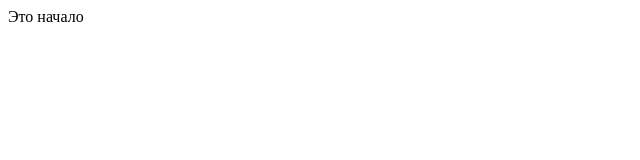
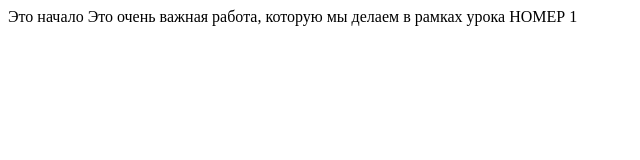
Before and after one commit to Susgriv/GeekBrains, a plain HTML site: page index.html in a window 1280 px wide. Shown: the whole page, without its empty margins (0-640 px from the left). Drawn offline with Linux system fonts and the light colour scheme.

Commit message:
Лессон 1 задача 1

```diff
--- a/index.html
+++ b/index.html
@@ -6,5 +6,6 @@
 </head>
 <body>
     Это начало
+    Это очень важная работа, которую мы делаем в рамках урока НОМЕР 1
 </body>
 </html>
```
